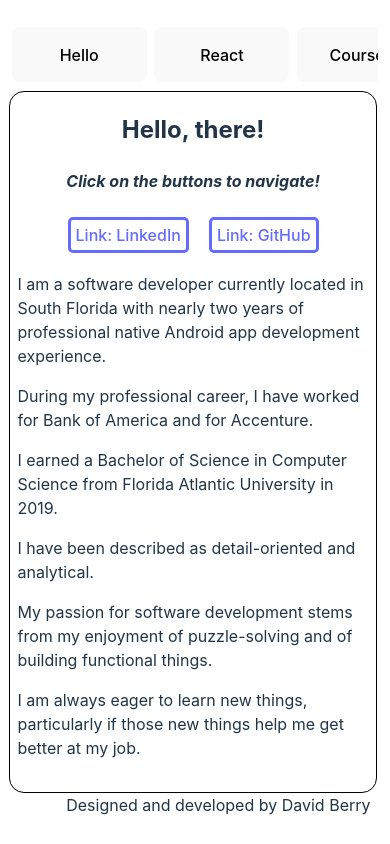
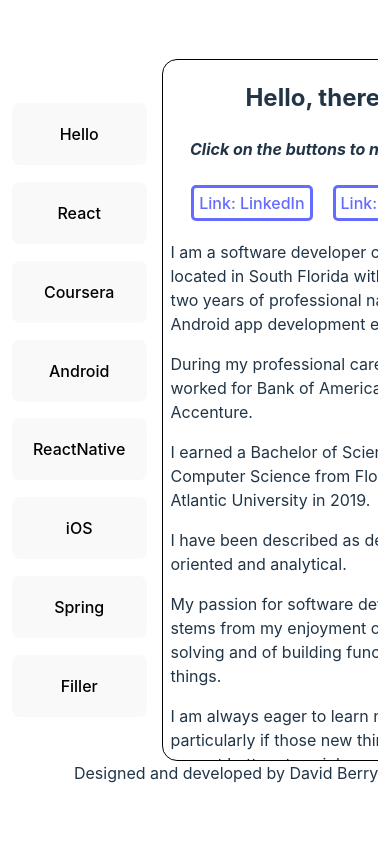
Before and after one commit to DBerry07/DBerry07.github.io, a React (Vite) app: page / in a window 390 px wide. Built offline with nearby package versions, Linux system fonts and the light colour scheme.

Commit message:
Implemented different views for desktop vs mobile

```diff
--- a/src/App.jsx
+++ b/src/App.jsx
@@ -1,5 +1,6 @@
 import { useState, Fragment } from "react";
 import "./css/App.css";
+import "./css/Mobile.css";
 import Entry from "./components/Entry.jsx";
 import ButtonMenu from "./components/ButtonMenu.jsx";
 import Footer from "./components/Footer.jsx";
--- a/src/css/Entry.css
+++ b/src/css/Entry.css
@@ -11,55 +11,6 @@
   overflow: auto;
   overflow-x: hidden;
   margin: 0 auto;
-}
-
-@media (max-width : 500px) {
-  #content-box {
-    width: 99% !important;
-  }
-  #entry-body {
-    padding-left: 2vw;
-    padding-right: 2vw;
-  }
-  #video-section {
-    justify-content: center;
-    align-content: center;
-    width: 98vw;
-    padding: 0px !important;
-  }
-  footer {
-    padding-right: 2vw;
-  }
-  .entry-video {
-    padding: 1vh !important;
-    max-height: 70vh !important;
-    max-width: 60vw !important;
-  }
-  main {
-    display: block;
-  }
-
-  menu {
-    margin: 0 !important;
-    overflow-y: hidden !important;
-    overflow-x: auto !important;
-    width: 100vw !important;
-    height: max-content;
-    max-height: 10vh;
-    max-width: 100vw;
-    white-space: nowrap;
-    padding: 0px;
-    padding-bottom: 1vh !important;
-  }
-
-  menu span {
-    display: inline !important;
-  }
-
-  button {
-    padding: 2vh !important;
-  }
-
 }
 
 #content-box p {
--- a/src/css/Mobile.css
+++ b/src/css/Mobile.css
@@ -1,4 +1,4 @@
-@media (max-width : 500px) {
+@media (pointer: coarse) {
     #content-box {
       width: 99% !important;
     }
```
